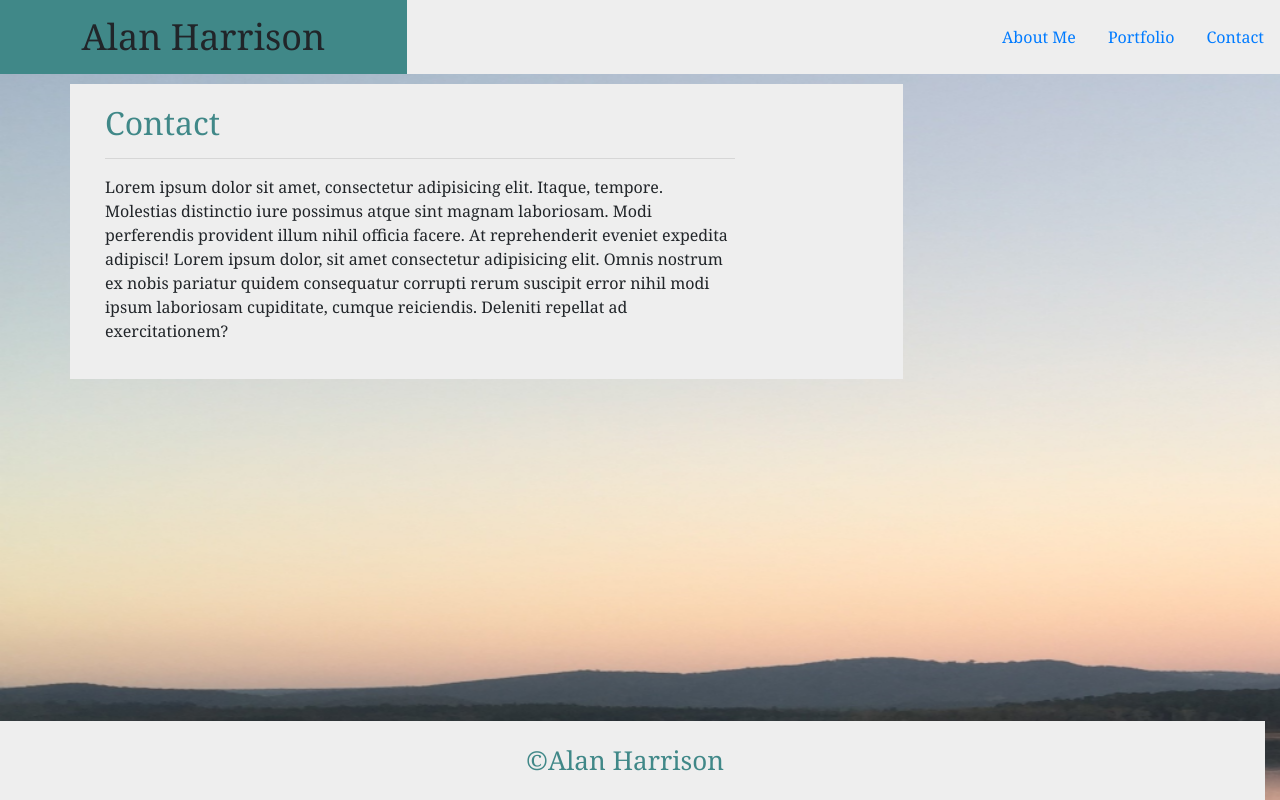
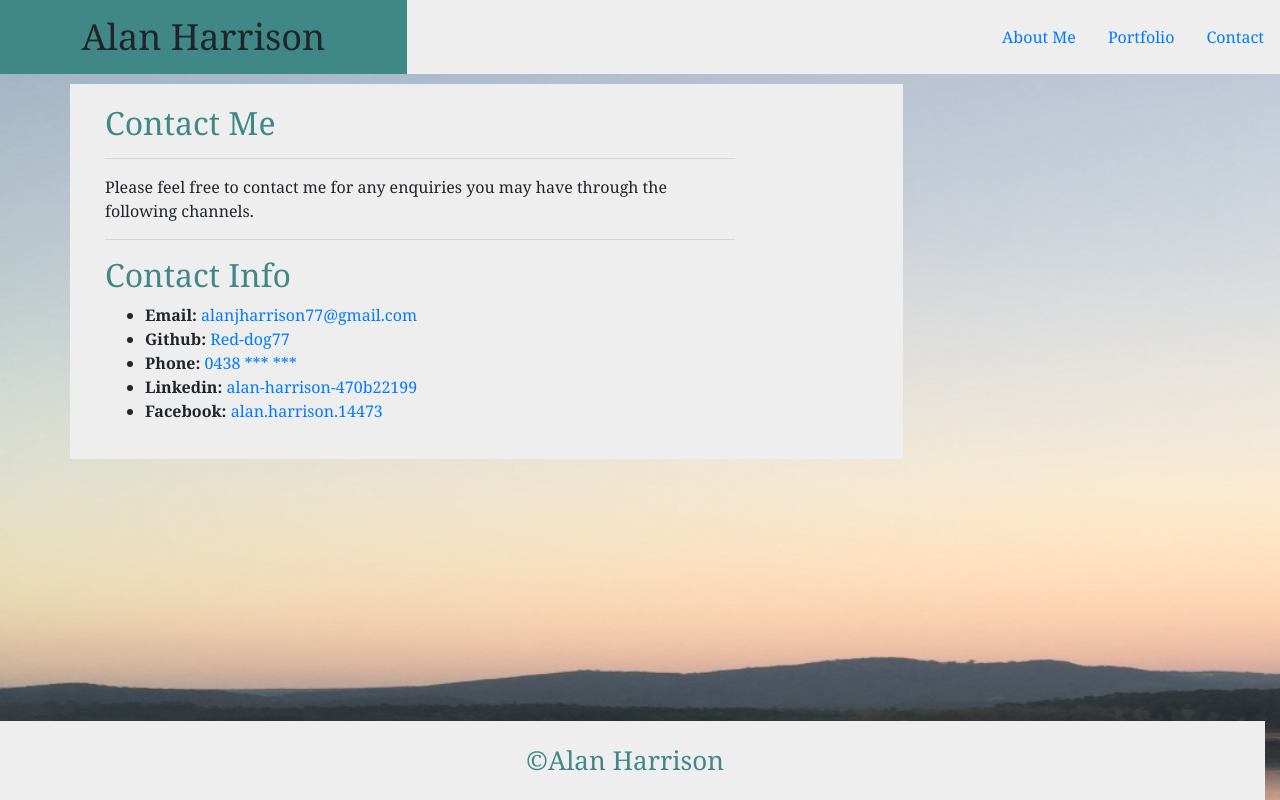
Before and after one commit to red-dog77/Responsive-Portfolio, a plain HTML site: page contact.html in a window 1280 px wide. Drawn offline with nearby package versions, Linux system fonts and the light colour scheme.

Commit message:
Added contact details and made href links navigate to the appropriate pages. Added some new pictures to the portfolio cards as well

```diff
--- a/contact.html
+++ b/contact.html
@@ -40,20 +40,51 @@
       <!-- contact details -->
       <div class="row" id="contact">
         <div class="col-10">
-          <h2 id="h2-title">Contact</h2>
+          <h2 id="h2-title">Contact Me</h2>
           <hr />
           <div class="row">
             <div class="col-12">
               <p>
-                Lorem ipsum dolor sit amet, consectetur adipisicing elit.
-                Itaque, tempore. Molestias distinctio iure possimus atque sint
-                magnam laboriosam. Modi perferendis provident illum nihil
-                officia facere. At reprehenderit eveniet expedita adipisci!
-                Lorem ipsum dolor, sit amet consectetur adipisicing elit. Omnis
-                nostrum ex nobis pariatur quidem consequatur corrupti rerum
-                suscipit error nihil modi ipsum laboriosam cupiditate, cumque
-                reiciendis. Deleniti repellat ad exercitationem?
+                Please feel free to contact me for any enquiries you may have
+                through the following channels.
               </p>
+              <hr />
+              <section>
+                <h2>Contact Info</h2>
+                <ul>
+                  <li>
+                    <strong>Email:</strong>
+                    <a
+                      href="mailto:alanjharrison77@gmail.com?cc=someoneelse@example.com&bcc=andsomeoneelse@example.com&subject=Portfolio%20Enquiry"
+                      target="_top"
+                      >alanjharrison77@gmail.com</a
+                    >
+                  </li>
+                  <li>
+                    <strong>Github:</strong>
+                    <a href="https://www.github.com/red-dog77" target="_blank"
+                      >Red-dog77</a
+                    >
+                  </li>
+                  <li><strong>Phone:</strong> <a href="#">0438 *** ***</a></li>
+                  <li>
+                    <strong>Linkedin:</strong>
+                    <a
+                      href="www.linkedin.com/in/alan-harrison-470b22199"
+                      target="_blank"
+                      >alan-harrison-470b22199</a
+                    >
+                  </li>
+                  <li>
+                    <strong>Facebook:</strong>
+                    <a
+                      href="https://www.facebook.com/alan.harrison.14473"
+                      target="_blank"
+                      >alan.harrison.14473</a
+                    >
+                  </li>
+                </ul>
+              </section>
             </div>
           </div>
         </div>
--- a/index-style.css
+++ b/index-style.css
@@ -24,7 +24,7 @@ body {
 }
 
 #about-me {
-  margin: 20px 100px 20px auto;
+  margin: 20px 100px 100px auto;
   padding: 20px;
 }
 
```
Also changed, not shown: portfolio-style.css (+2 -8 lines), portfolio.html (+11 -11 lines), assets/images/Coupe-3.jpg (added), 1 other file.
